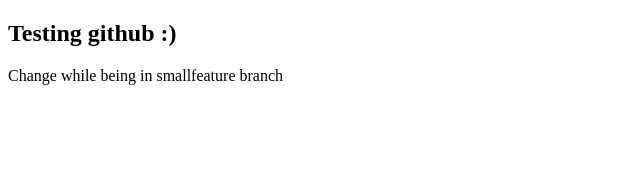
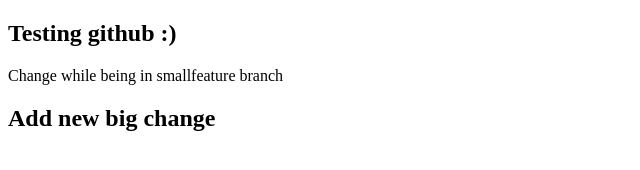
Before and after one commit to konstantin0s/udemy_Course, a plain HTML site: page index.html in a window 1280 px wide. Shown: the whole page, without its empty margins (0-640 px from the left). Drawn offline with Linux system fonts and the light colour scheme.

Commit message:
add a new ffeature

```diff
--- a/index.html
+++ b/index.html
@@ -10,6 +10,7 @@
     <h2>Testing github :) </h2>
 
     <p>Change while being in smallfeature branch</p>
+    <h2>Add new big change</h2>
 
 </body>
 </html>
```
